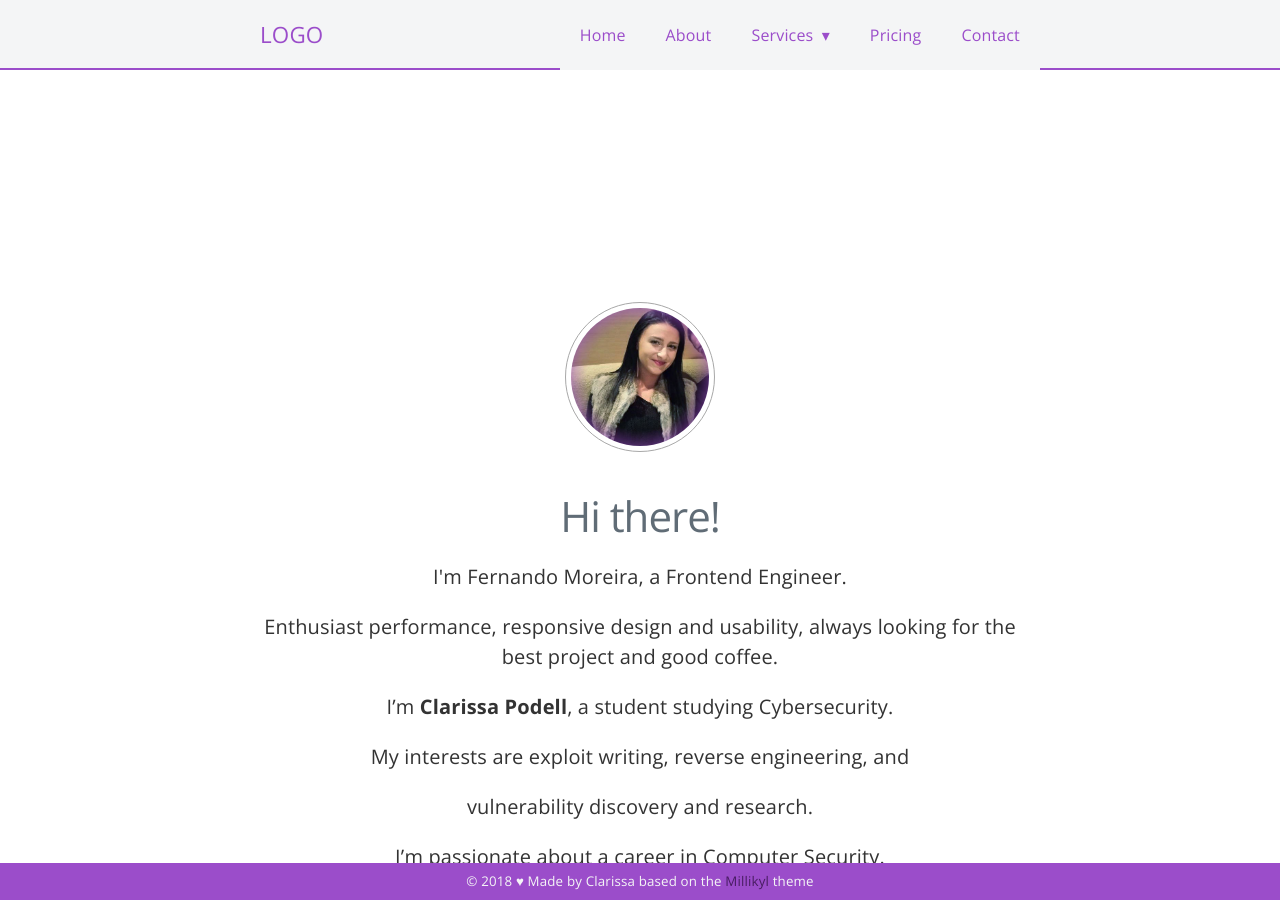
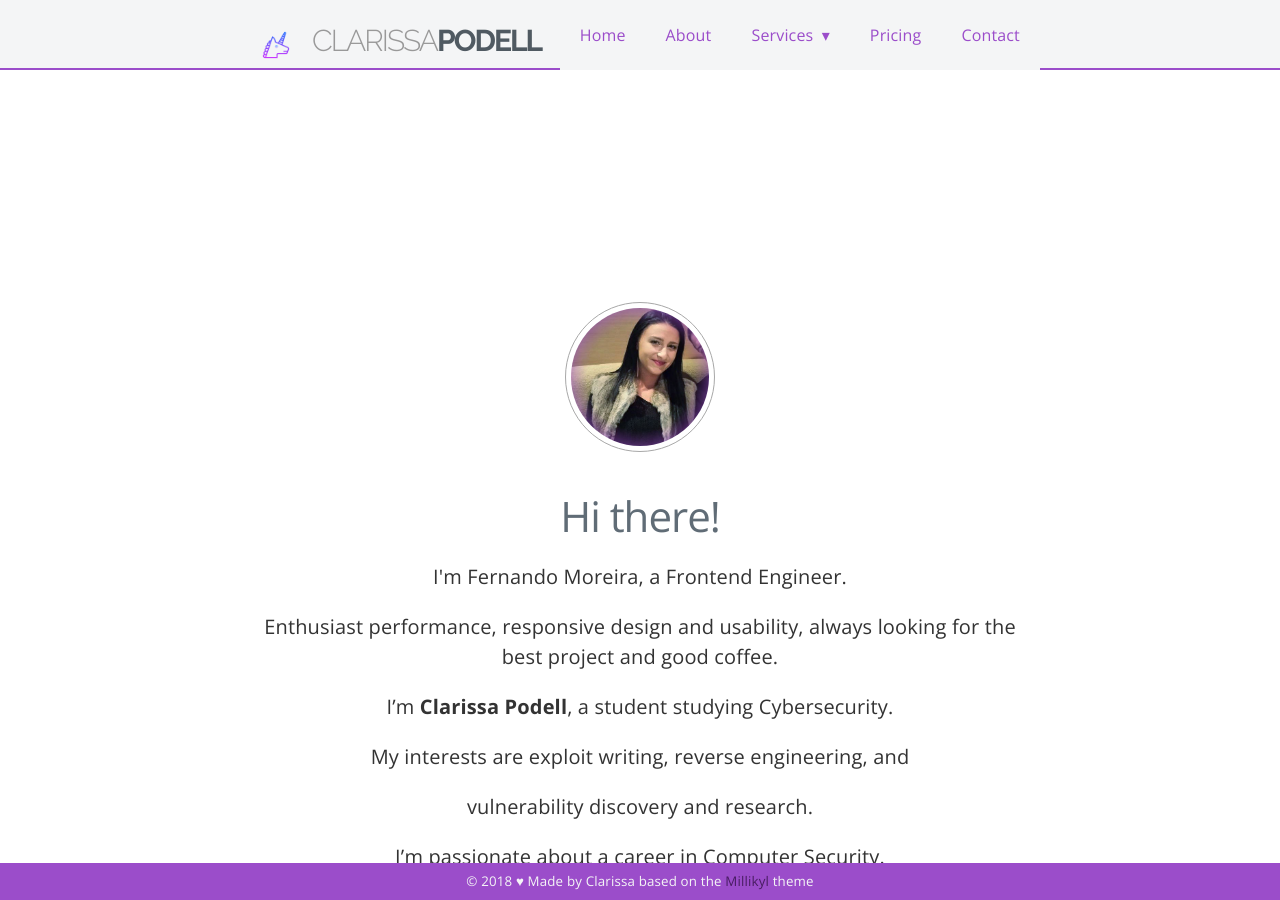
Before and after one commit to c1arissa/c1arissa.github.io, a Jekyll site: the page built from index.md, in a window 1280 px wide and 900 px high. Built offline with Jekyll 4.4.1, drawn with Linux system fonts in a browser that asks for light colours.

Commit message:
Update nav.html

```diff
--- a/_includes/nav.html
+++ b/_includes/nav.html
@@ -1,7 +1,10 @@
 <section class="navigation">
   <div class="nav-container">
     <div class="brand">
-      <a href="#!">Logo</a>
+      <a href="#!"><img class="icon" src="/favicon.png" alt="unicorn">
+			<h1 class="title"><span class="first">clarissa</span><span class="last">podell</span></h1>
+</a>
+      </a>
     </div>
     <nav>
       <div class="nav-mobile">
```
